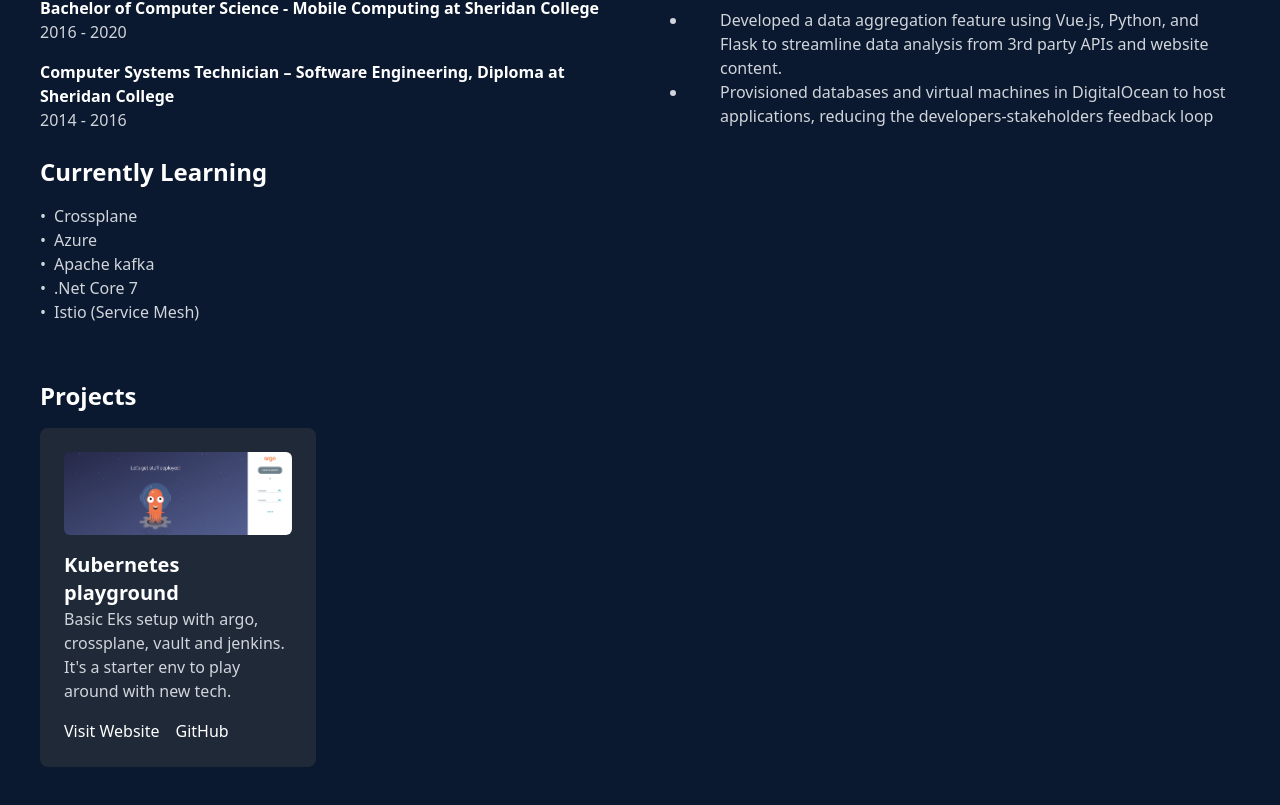
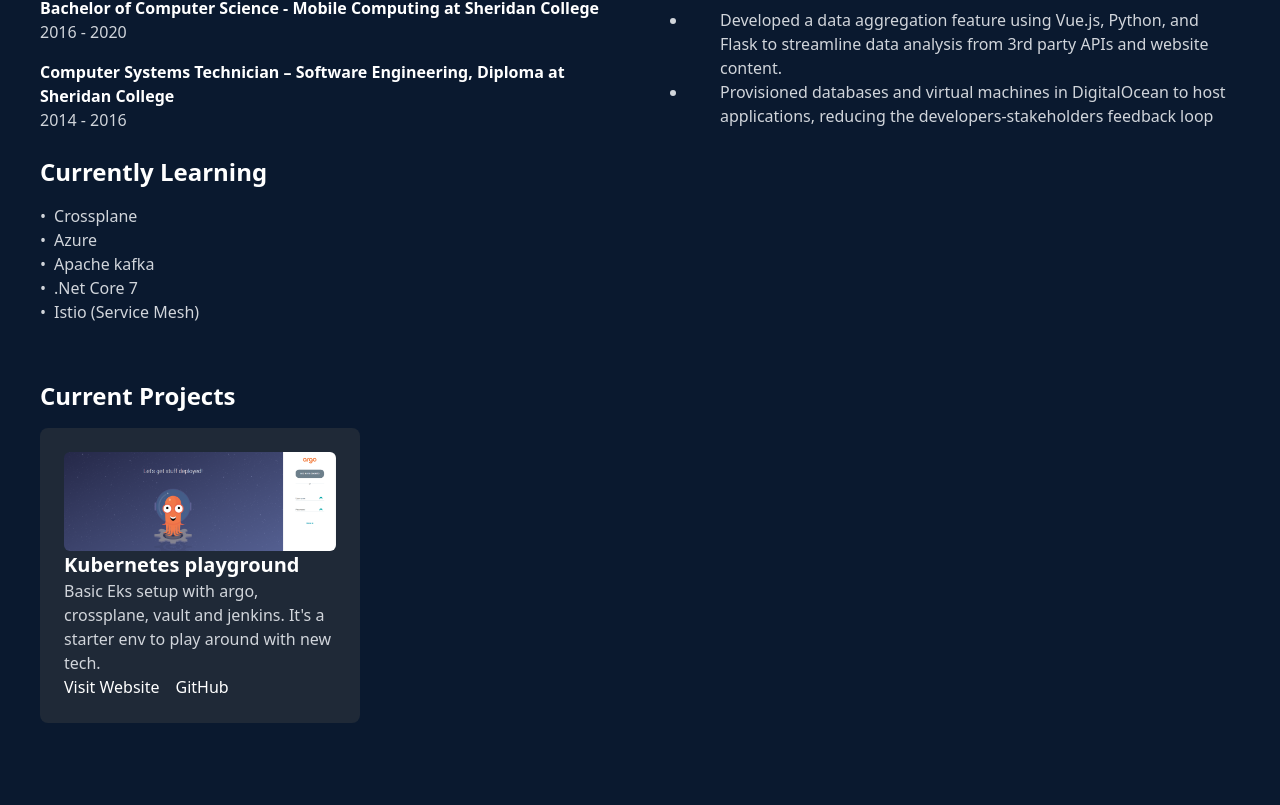
Before and after one commit to PierreStephaneVoltaire/website, a React (Vite) app: page / in a window 1280 px wide. Shown: the part 1320-2125 px from the top of the page. Built offline with nearby package versions, Linux system fonts and the light colour scheme.

Commit message:
Update Projects.tsx

```diff
--- a/src/components/Projects.tsx
+++ b/src/components/Projects.tsx
@@ -11,16 +11,17 @@
 const Projects = ({projects}: ProjectsSectionProps) => (
 
     <section className="mt-6 space-y-4">
-        <h3 className="text-white text-2xl font-bold">Projects</h3>
-        <div className="grid md:grid-cols-4 gap-8 mt-6">
+        <h3 className="text-white text-2xl font-bold">Current Projects</h3>
+        <div className="flex justify-start flex-wrap flex-row  mt-6 gap-2">
             {projects.map((project, idx) => (
-                <div key={idx} className="bg-gray-800 rounded-lg p-6">
+                <div key={idx} className="bg-gray-800 rounded-lg p-6 mb-4 w-80
+                ">
 
                     {project.image?.url &&
-                        <img src={project.image.url} alt={project.name} className="w-full rounded-md mb-4"/>}
+                        <img src={project.image.url} alt={project.name} className="w-full rounded-md "/>}
 
                     <h4 className="text-white text-xl font-bold">{project.name}</h4>
-                    <p className="text-gray-300 mb-4">{project.description}</p>
+                    <p className="text-gray-300 ">{project.description}</p>
                     <div className="flex gap-4">
                         {project.url && <a href={project.url} target="_blank" className="text-white">Visit Website</a>}
                         <a href={project.github} target="_blank" className="text-white">GitHub</a>
```
